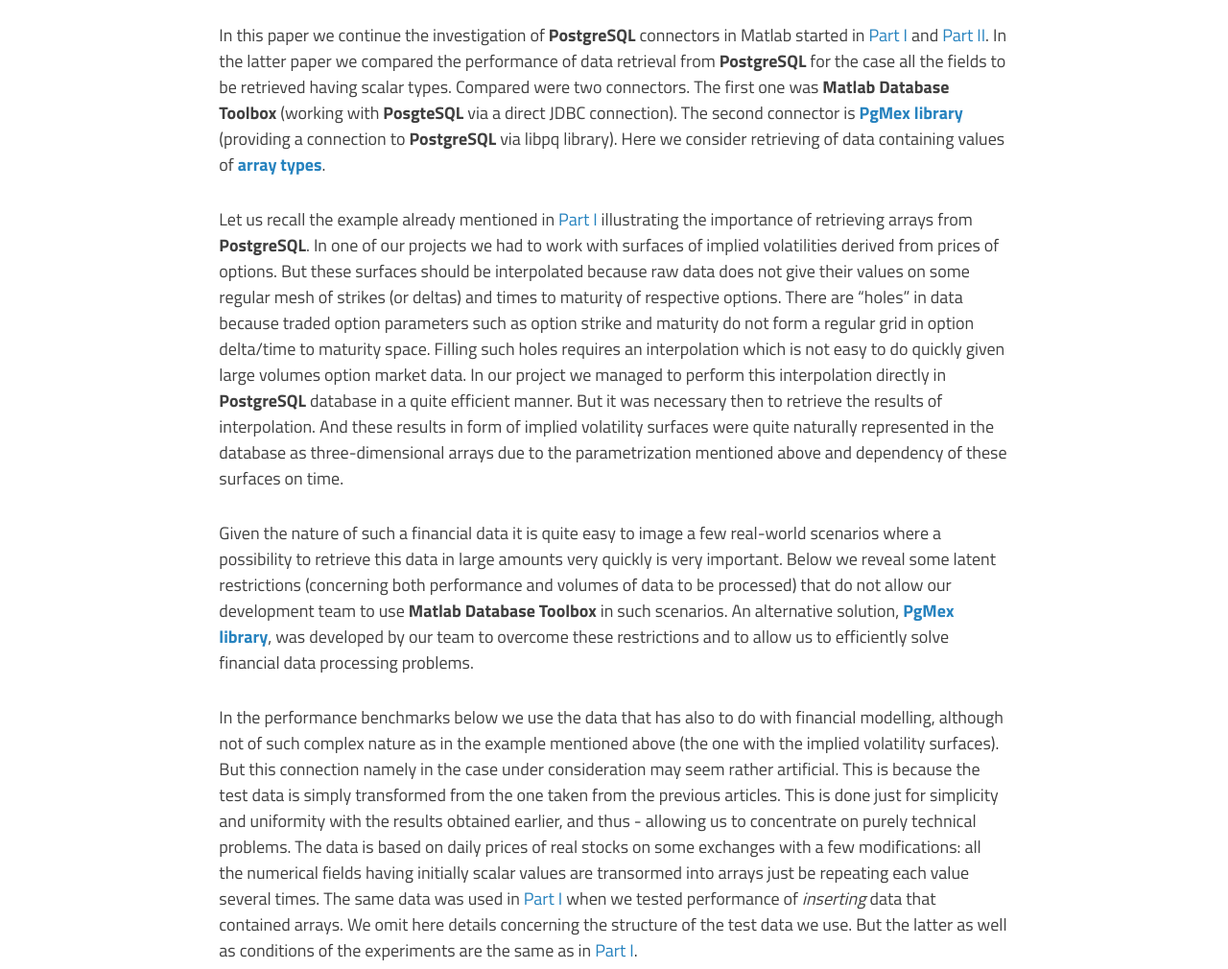
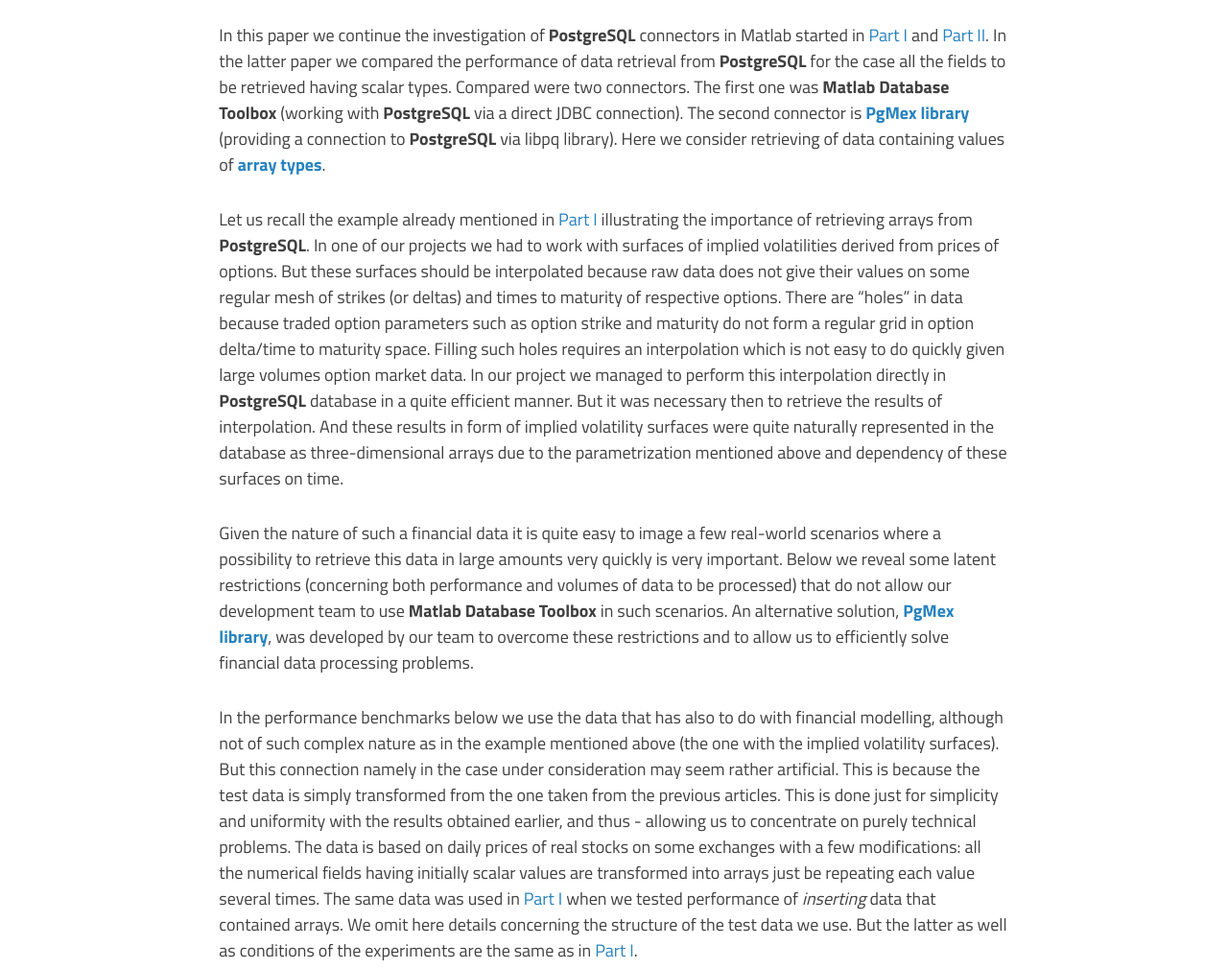
Before and after one commit to irublev/pgmex-blog, a Jekyll site: the page built from _posts/2017/2017-10-18-performance-comparison-of-postgres-connectors-in-matlab-part-3.md, in a window 1280 px wide and 1400 px high. Shown: the part 248-1258 px from the top of the window at 96% size. Built offline with Jekyll 4.4.1, drawn with Linux system fonts in a browser that asks for light colours; nearby versions of some CDN libraries; comment, search, counter and statistics services are not loaded; some of the changed text lies outside the part shown.

Commit message:
Fixed several misprints

````diff
--- a/_posts/2017/2017-10-18-performance-comparison-of-postgres-connectors-in-matlab-part-3.md
+++ b/_posts/2017/2017-10-18-performance-comparison-of-postgres-connectors-in-matlab-part-3.md
@@ -9,7 +9,7 @@
 in [Part I](https://alliedtesting.github.io/pgmex-blog/2017/06/29/performance-comparison-of-postgresql-connectors-in-matlab-part-I/)
 and [Part II](https://alliedtesting.github.io/pgmex-blog/2017/09/29/performance-comparison-of-postgresql-connectors-in-matlab-part-II/).
 In the latter paper we compared the performance of data retrieval from **PostgreSQL** for the case all the fields to be retrieved
-having scalar types. Compared were two connectors. The first one was **Matlab Database Toolbox** (working with **PosgteSQL** via
+having scalar types. Compared were two connectors. The first one was **Matlab Database Toolbox** (working with **PostgreSQL** via
 a direct JDBC connection). The second connector is [**PgMex library**](http://pgmex.alliedtesting.com)
 (providing a connection to **PostgreSQL** via libpq library). Here we consider retrieving of data containing values of
 [**array types**](https://www.postgresql.org/docs/9.6/static/arrays.html).
@@ -35,7 +35,7 @@
 This is because the test data is simply transformed from the one taken from the previous articles. This is done just for simplicity
 and uniformity with the results obtained earlier, and thus - allowing us to concentrate on purely technical problems.
 The data is based on daily prices of real stocks on some exchanges with a few modifications: all the numerical fields having initially
-scalar values are transormed into arrays just be repeating each value several times. The same data was used in
+scalar values are transformed into arrays just be repeating each value several times. The same data was used in
 [Part I](https://alliedtesting.github.io/pgmex-blog/2017/06/29/performance-comparison-of-postgresql-connectors-in-matlab-part-I/#inserting-arrays)
 when we tested performance of *inserting* data that contained arrays. We omit here details concerning the structure of the
 test data we use. But the latter as well as conditions of the experiments are the same as in
@@ -130,7 +130,7 @@
 say, `0` or `NaN`), we are able to transform each of **org.postgresql.jdbc.PgArray** objects into ordinary Matlab array.
 
 Now let us consider the case when **DataReturnFormat** is equal to 'structure'. Then values of each table field are placed
-into the corresponding field of the structure returned by **fetch**. Moreover each array field now has **java.lang.Object\[\]\[\]** type:
+into the corresponding field of the structure returned by **fetch**. Moreover, each array field now has **java.lang.Object\[\]\[\]** type:
 
 ```matlab
 >> cursObj=fetch(exec(dbConn,[...
@@ -178,13 +178,13 @@
 We see that `jdbcFieldVal=jdbcFieldValVec(iTuple)` being value of `iTuple`-th tuple
 is of **java.lang.Object\[\]** array type and the number of elements in this array is 1. Taking `jdbcFieldVal(1)` we either obtain
 an object of **org.postgresql.jdbc.PgArray** class (if the respective array is not NULL as whole) or a string equal to the
-value of **NullStringRead** (otherwise). That is we can proceed further with all this exactly as in the case above
+value of **NullStringRead** (otherwise). That is, we can proceed further with all this exactly as in the case above
 of **DataReturnFormat** equal to 'cellarray'.
 
-The above algorithms are clear and straightforward. But the problem occures when one needs to apply them to several millions of
+The above algorithms are clear and straightforward. But the problem occurs when one needs to apply them to several millions of
 tuples. As shown below in experiments, the conversion of initially returned data to native Matlab formats sums up to a huge overhead.
 
-And last but not least. Regardless of what type each array of numerical type has in **PostgeSQL**, applying
+And last but not least. Regardless of what type each array of numerical type has in **PostgreSQL**, applying
 **cell** to some Java array (as in the approach above) transforms the latter array into **double** Matlab array
 (see [here](https://www.mathworks.com/help/matlab/matlab_external/handling-data-returned-from-java-methods.html)
 for details). This leads to a few rather serious drawbacks:
@@ -213,7 +213,7 @@
 
 For [**PgMex**](http://pgmex.alliedtesting.com) we again use the same way for data retrieval as in
 [Part II](https://alliedtesting.github.io/pgmex-blog/2017/09/29/performance-comparison-of-postgresql-connectors-in-matlab-part-II/#methods-of-data-retrieval-in-pgmex).
-That is we apply consecutively two commands: [**exec**](http://pgmex.alliedtesting.com/#exec) and
+That is, we apply consecutively two commands: [**exec**](http://pgmex.alliedtesting.com/#exec) and
 [**getf**](http://pgmex.alliedtesting.com/#getf). The latter command transforms results into a Matlab friendly format.
 Namely, its outputs are structures, one structure per each field of retrieved table.
 For the case of table fields being of array types the fields of the corresponding structures are of the following types:
````
Also changed, not shown: other parts of _posts/2017/2017-10-18-performance-comparison-of-postgres-connectors-in-matlab-part-3.md (+3 -3 lines).
